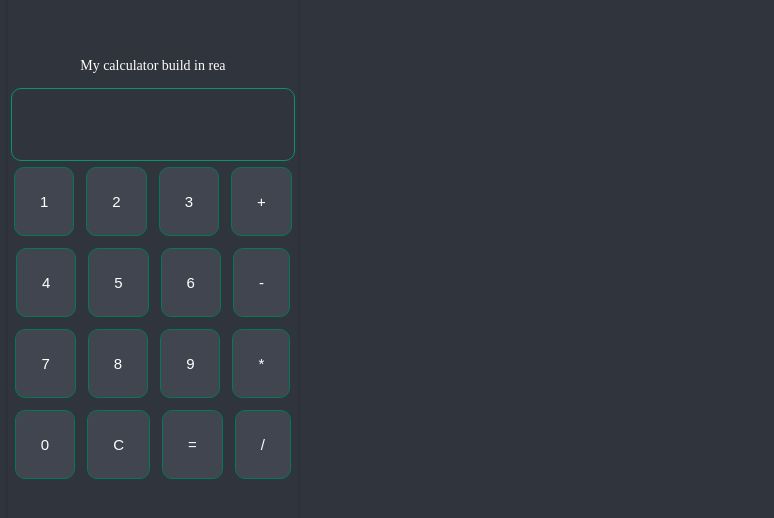
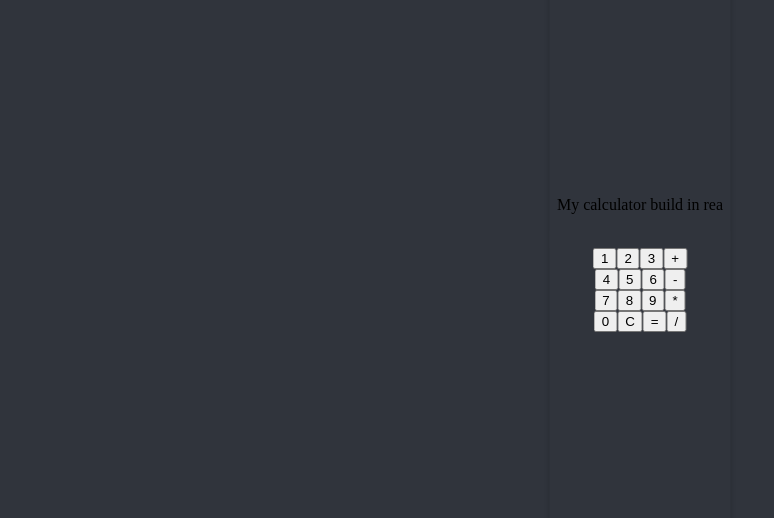
Before and after one commit to rens20/calculators, a React (Vite) app: page / in a window 1280 px wide. Shown: the part 144-662 px from the top of the page, without its empty margins (0-774 px from the left). Built offline with nearby package versions, Linux system fonts and the light colour scheme.

Commit message:
Update App.css
Signed-off-by: wasieDev <127023454+rens20@users.noreply.github.com>

```diff
--- a/src/App.css
+++ b/src/App.css
@@ -15,7 +15,10 @@ body {
   align-items: center;
   justify-content: center;
   animation: background-pulse 2s ease-in-out infinite;
-  position:fixed;
+  position: fixed;
+  top: 50%;
+  left: 50%;
+  transform: translate(-50%, -50%);
 }
 
 @media (max-width: 968px) {
@@ -45,29 +48,4 @@ body {
   background-color: #30343c;
   color: #fff;
   border: none;
-  padding: 25px;
-  border-radius: 10px;
-  font-size: 18px;
-  text-align: center;
-  animation: text-appear 2s ease-in-out;
-  border: 1px solid #059669;
 }
-
-.button-row button {
-  background-color: #40454f;
-  color: #fff;
-  border: 1px solid #047857;
-  padding: 25px;
-  border-radius: 10px;
-  margin: 6px;
-  cursor: pointer;
-  transition: all 0.2s ease;
-  font-size:15px;
-}
-
-.animation-container {
-  color: rgb(255, 255, 255);
-  text-align: center;
-  display: center;
-  font-size: 14px;
-}
```
